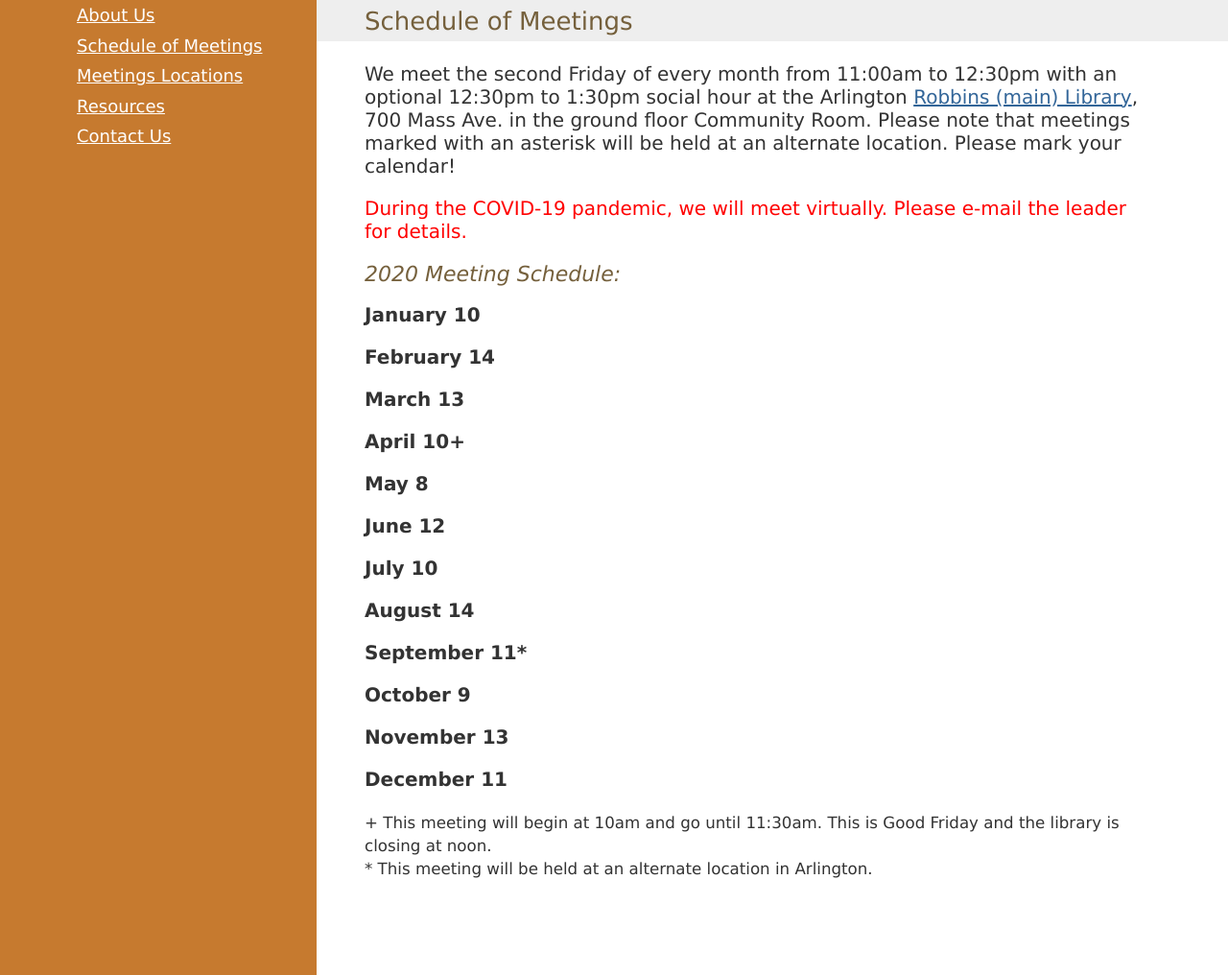
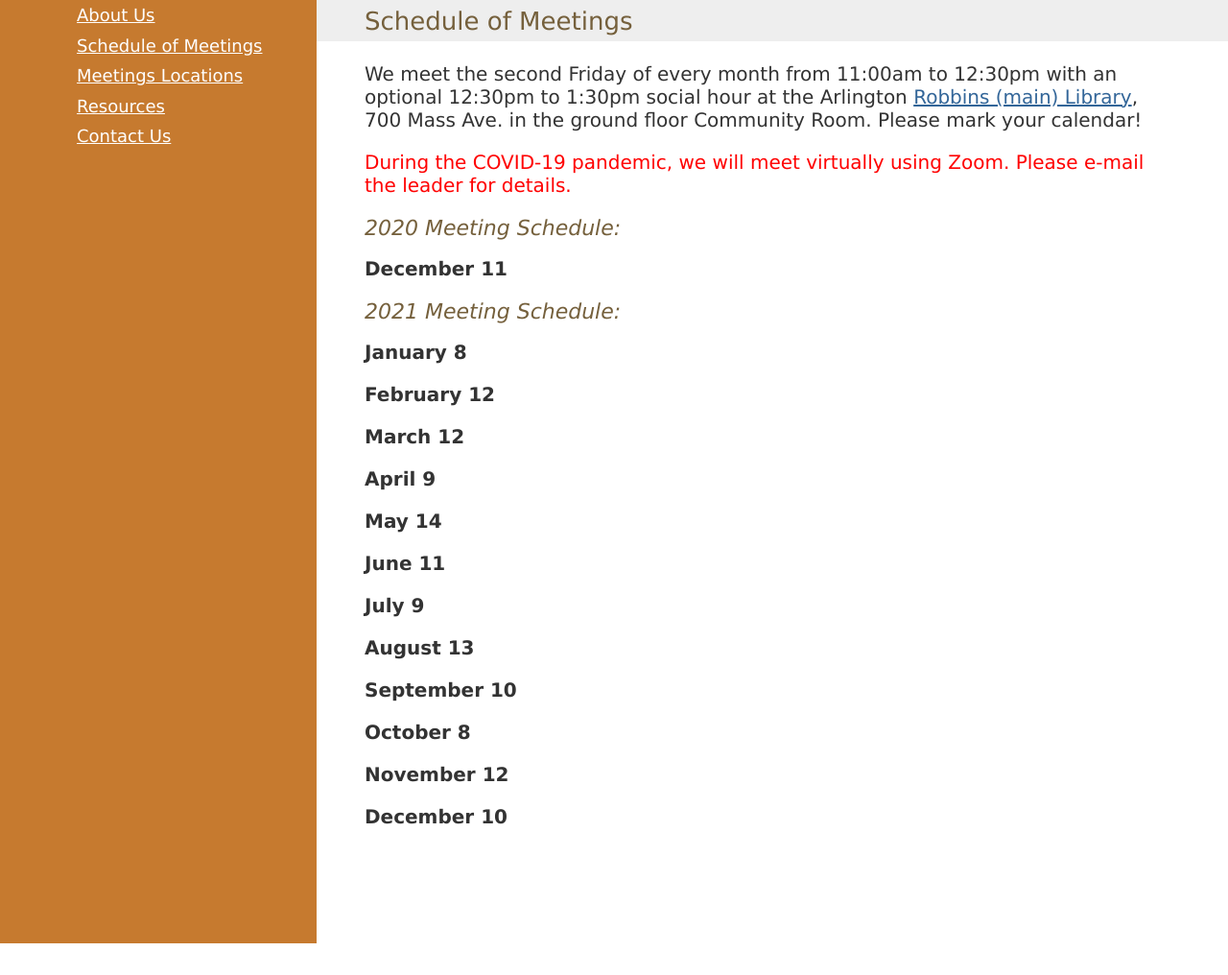
Before and after one commit to legostud/arlingtonacpa-org, a PHP site: page /meetings.php in a window 1280 px wide. Shown: the part 145-1161 px from the top of the page at 96% size. After the commit the page ends 1128 px from the top, so only its background shows below. Run offline with PHP 8.4, Linux system fonts and the light colour scheme.

Commit message:
2021 Meeting schedule

```diff
--- a/meetings.php
+++ b/meetings.php
@@ -13,32 +13,37 @@
     <section class="main__content" id="main-content">
       <div class="main__title"><h1>Schedule of Meetings</h1></div>
       <div class="main__text rich-text">
-        <p>We meet the second Friday of every month from 11:00am to 12:30pm with an optional 12:30pm to 1:30pm social hour at the Arlington <a href="http://www.robbinslibrary.org" target="_blank">Robbins (main) Library</a>, 700 Mass Ave. in the ground floor Community Room.  Please note that meetings marked with an asterisk will be held at an alternate location.  Please mark your calendar!</p>
+        <p>We meet the second Friday of every month from 11:00am to 12:30pm with an optional 12:30pm to 1:30pm social hour at the Arlington <a href="http://www.robbinslibrary.org" target="_blank">Robbins (main) Library</a>, 700 Mass Ave. in the ground floor Community Room.  Please mark your calendar!</p>
+        <!-- p>We meet the second Friday of every month from 11:00am to 12:30pm with an optional 12:30pm to 1:30pm social hour at the Arlington <a href="http://www.robbinslibrary.org" target="_blank">Robbins (main) Library</a>, 700 Mass Ave. in the ground floor Community Room.  Please note that meetings marked with an asterisk will be held at an alternate location.  Please mark your calendar!</p -->
         <p class="alert-text">
-          During the COVID-19 pandemic, we will meet virtually.  Please e-mail the leader for details.
+          During the COVID-19 pandemic, we will meet virtually using Zoom.  Please e-mail the leader for details.
         </p>
         <h2 class="h3">2020 Meeting Schedule:</h2>
-        <p><b>January 10</b></p>
-        <p><b>February 14</b></p>
-        <p><b>March 13</b></p>
-        <p><b>April 10+</b></p>
-        <p><b>May 8</b></p>
-        <p><b>June 12</b></p>
-        <p><b>July 10</b></p>
-        <p><b>August 14</b></p>
-        <p><b>September 11*</b></p>
-        <p><b>October 9</b></p>
-        <p><b>November 13</b></p>
         <p><b>December 11</b></p>
+        <p>
+        </p>
+        <h2 class="h3">2021 Meeting Schedule:</h2>
+        <p><b>January 8</b></p>
+        <p><b>February 12</b></p>
+        <p><b>March 12</b></p>
+        <p><b>April 9</b></p>
+        <p><b>May 14</b></p>
+        <p><b>June 11</b></p>
+        <p><b>July 9</b></p>
+        <p><b>August 13</b></p>
+        <p><b>September 10</b></p>
+        <p><b>October 8</b></p>
+        <p><b>November 12</b></p>
+        <p><b>December 10</b></p>
 
         <!-- p class="finePrint">* This meeting will be held at the Sunrise Assisted Living Center at 1395 Massachusetts Ave, Arlington, MA 02476</p -->
         <!-- <small class="finePrint">* This meeting will be held at the St Paul Lutheran Church in Arlington. Please see the <a href="directions.php">Meetings Location Page</a> for directions.</small> -->
-        <div>
+        <!-- div>
           <small class="finePrint">+ This meeting will begin at 10am and go until 11:30am.  This is Good Friday and the library is closing at noon.</small>
-        </div>
-        <div>
+        </div -->
+        <!-- div>
           <small class="finePrint">* This meeting will be held at an alternate location in Arlington.</small>
-        </div>
+        </div -->
       </div>
     </section>
   </main>
```
Also changed, not shown: meetings-2020.php (added, +47 -0 lines).
